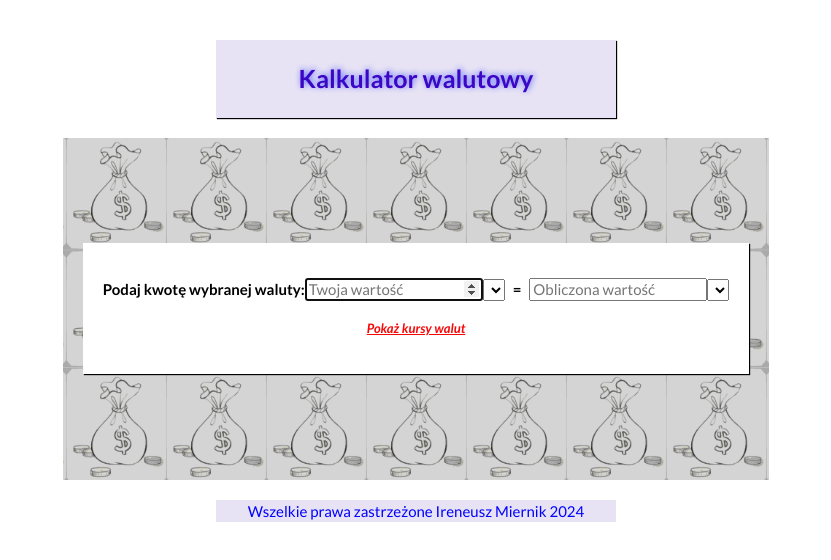
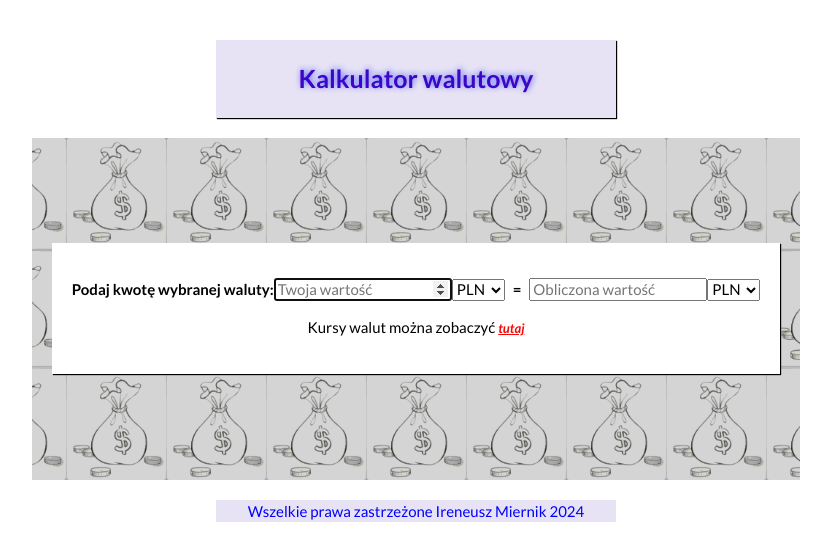
Before and after one commit to irekmiernik/currency-conventer-react, a React (Create React App) app: page / in a window 1280 px wide. Shown: the top 560 px of the page, without its empty margins (224-1055 px from the left). Built offline with nearby package versions, Linux system fonts and the light colour scheme.

Commit message:
Interaction for updating the exchange rates

```diff
--- a/src/App.js
+++ b/src/App.js
@@ -1,13 +1,36 @@
+import { useState } from "react";
 import Header from "./Header";
 import Footer from "./Footer";
 import Container from "./Container";
 import Form from "./Form";
+import Curriencies from "./Curriencies";
+import Label from "./Label";
+import Rates from "./Rates";
 
 export default function App() {
+
+  const tableRates = [
+    { id: 0, curriency: "PLN", rate: 1.00 },
+    { id: 1, curriency: "EUR", rate: 4.56 },
+    { id: 2, curriency: "USD", rate: 3.95 },
+    { id: 3, curriency: "GBP", rate: 5.30 },
+    { id: 4, curriency: "CHF", rate: 4.88 },
+  ];
+
+  const [showRates, setShowRates] = useState(false);
+
+  const toggleShowRates = () => setShowRates(showRates => !showRates);
+
   return (
     <>
       <Header title="Kalkulator walutowy" />
-      <Container body={<Form />} />
+      {showRates
+        ? <Container body={<Form curriencies={<Curriencies tableRates={tableRates} />}
+          body={<Rates curriencies={< Curriencies tableRates={tableRates} />} toggleShowRates={toggleShowRates} />} />} />
+
+        : <Container body={<Form curriencies={<Curriencies tableRates={tableRates} />}
+          body={<Label toggleShowRates={toggleShowRates} />} />} />
+      }
       <Footer date="2024" />
     </>
   );
--- a/src/Form/index.js
+++ b/src/Form/index.js
@@ -1,29 +1,20 @@
 import "./style.css";
 
-const Form = () => (
-  <form className="form">
-    <p>
-      <label className="form__label"> Podaj kwotę wybranej waluty:
+const Form = ({ curriencies, body }) => (
+  <>
+    <form className="form">
+      <p className="form__label">
+        Podaj kwotę wybranej waluty:
         <input type="number" step="0.01" min="0.01" required
           placeholder="Twoja wartość" autoFocus />
-        <select ></select>
+        {curriencies}
         <strong className="form__label form__labelEqual"> = </strong>
         <input type="number" readOnly placeholder="Obliczona wartość" />
-        <select ></select>
-      </label>
-    </p>
-    <p>
-      <strong className="form__label form__labelRates">
-        Pokaż kursy walut
-      </strong>
-      <strong className="form__label form__labelRates" hidden>
-        Ukryj kursy walut:
-      </strong>
-      <input type="number" step="0.0001" min="0.0001" required hidden
-        placeholder="Podaj kurs" />
-      <select hidden></select>
-    </p>
-  </form>
+        {curriencies}
+      </p>
+      {body}
+    </form>
+  </>
 );
 
 export default Form;
--- /dev/null
+++ b/src/Label/style.css
@@ -0,0 +1,3 @@
+.form__labelRates:hover {
+  background-color: aqua;
+}
```
